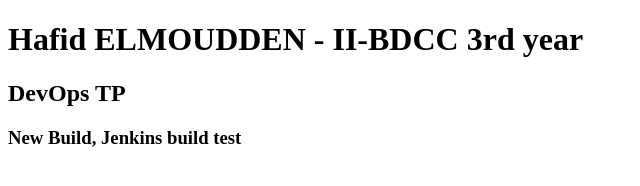
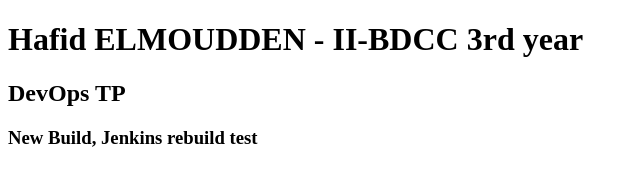
Before and after one commit to HafidElmoudden/devops-tp, a plain HTML site: page index.html in a window 1280 px wide. Shown: the full height of the page, 0-640 px from the left. Drawn offline with Linux system fonts and the light colour scheme.

Commit message:
Rebuild test

```diff
--- a/index.html
+++ b/index.html
@@ -8,6 +8,6 @@
 <body>
     <h1>Hafid ELMOUDDEN - II-BDCC 3rd year</h1>
     <h2>DevOps TP</h2>
-    <h3>New Build, Jenkins build test</h3>
+    <h3>New Build, Jenkins rebuild test</h3>
 </body>
 </html>
```
